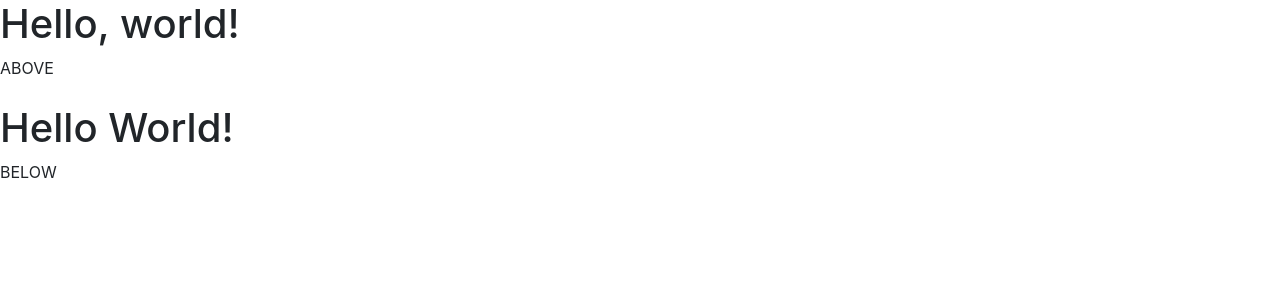
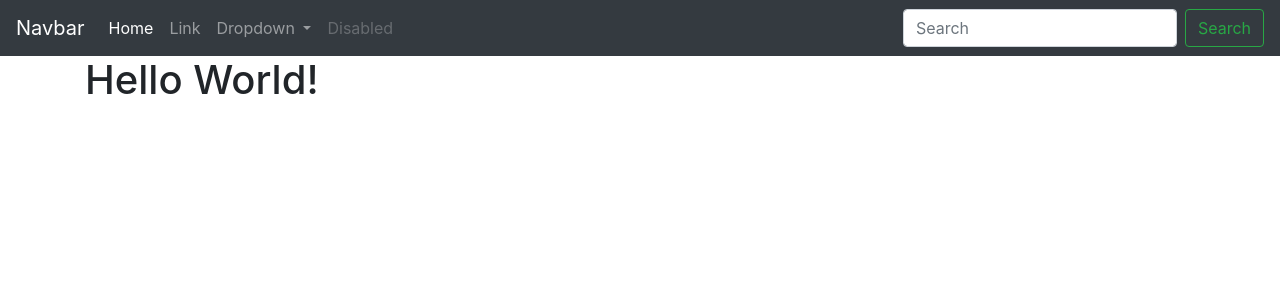
Before and after one commit to Anjr0o/Portable-Folio, a Django app: page / in a window 1280 px wide. Shown: the top 300 px of the page. Run offline with Django 3.2, Linux system fonts and the light colour scheme; some libraries are stand-ins or nearby versions.

Commit message:
Added Bootstrap Navbar

```diff
--- a/quotes/templates/base.html
+++ b/quotes/templates/base.html
@@ -11,8 +11,45 @@
     <title>Stock Portfolio</title>
   </head>
   <body>
-    <h1>Hello, world!</h1>
+  <nav class="navbar navbar-expand-lg navbar-dark bg-dark">
+  <a class="navbar-brand" href="#">Navbar</a>
+  <button class="navbar-toggler" type="button" data-toggle="collapse" data-target="#navbarSupportedContent" aria-controls="navbarSupportedContent" aria-expanded="false" aria-label="Toggle navigation">
+    <span class="navbar-toggler-icon"></span>
+  </button>
 
+  <div class="collapse navbar-collapse" id="navbarSupportedContent">
+    <ul class="navbar-nav mr-auto">
+      <li class="nav-item active">
+        <a class="nav-link" href="#">Home <span class="sr-only">(current)</span></a>
+      </li>
+      <li class="nav-item">
+        <a class="nav-link" href="#">Link</a>
+      </li>
+      <li class="nav-item dropdown">
+        <a class="nav-link dropdown-toggle" href="#" id="navbarDropdown" role="button" data-toggle="dropdown" aria-haspopup="true" aria-expanded="false">
+          Dropdown
+        </a>
+        <div class="dropdown-menu" aria-labelledby="navbarDropdown">
+          <a class="dropdown-item" href="#">Action</a>
+          <a class="dropdown-item" href="#">Another action</a>
+          <div class="dropdown-divider"></div>
+          <a class="dropdown-item" href="#">Something else here</a>
+        </div>
+      </li>
+      <li class="nav-item">
+        <a class="nav-link disabled" href="#" tabindex="-1" aria-disabled="true">Disabled</a>
+      </li>
+    </ul>
+    <form class="form-inline my-2 my-lg-0">
+      <input class="form-control mr-sm-2" type="search" placeholder="Search" aria-label="Search">
+      <button class="btn btn-outline-success my-2 my-sm-0" type="submit">Search</button>
+    </form>
+  </div>
+</nav>
+    <div class="container">
+    {% block content %}
+    {% endblock %}
+    </div>
     <!-- Optional JavaScript -->
     <!-- jQuery first, then Popper.js, then Bootstrap JS -->
     <script src="https://code.jquery.com/jquery-3.5.1.slim.min.js" integrity="sha384-DfXdz2htPH0lsSSs5nCTpuj/zy4C+OGpamoFVy38MVBnE+IbbVYUew+OrCXaRkfj" crossorigin="anonymous"></script>
@@ -20,9 +57,3 @@
     <script src="https://stackpath.bootstrapcdn.com/bootstrap/4.5.0/js/bootstrap.min.js" integrity="sha384-OgVRvuATP1z7JjHLkuOU7Xw704+h835Lr+6QL9UvYjZE3Ipu6Tp75j7Bh/kR0JKI" crossorigin="anonymous"></script>
   </body>
 </html>
-
-ABOVE<br/><br/>
-{% block content %}
-{% endblock %}
-
-BELOW<br/><br/>
```
